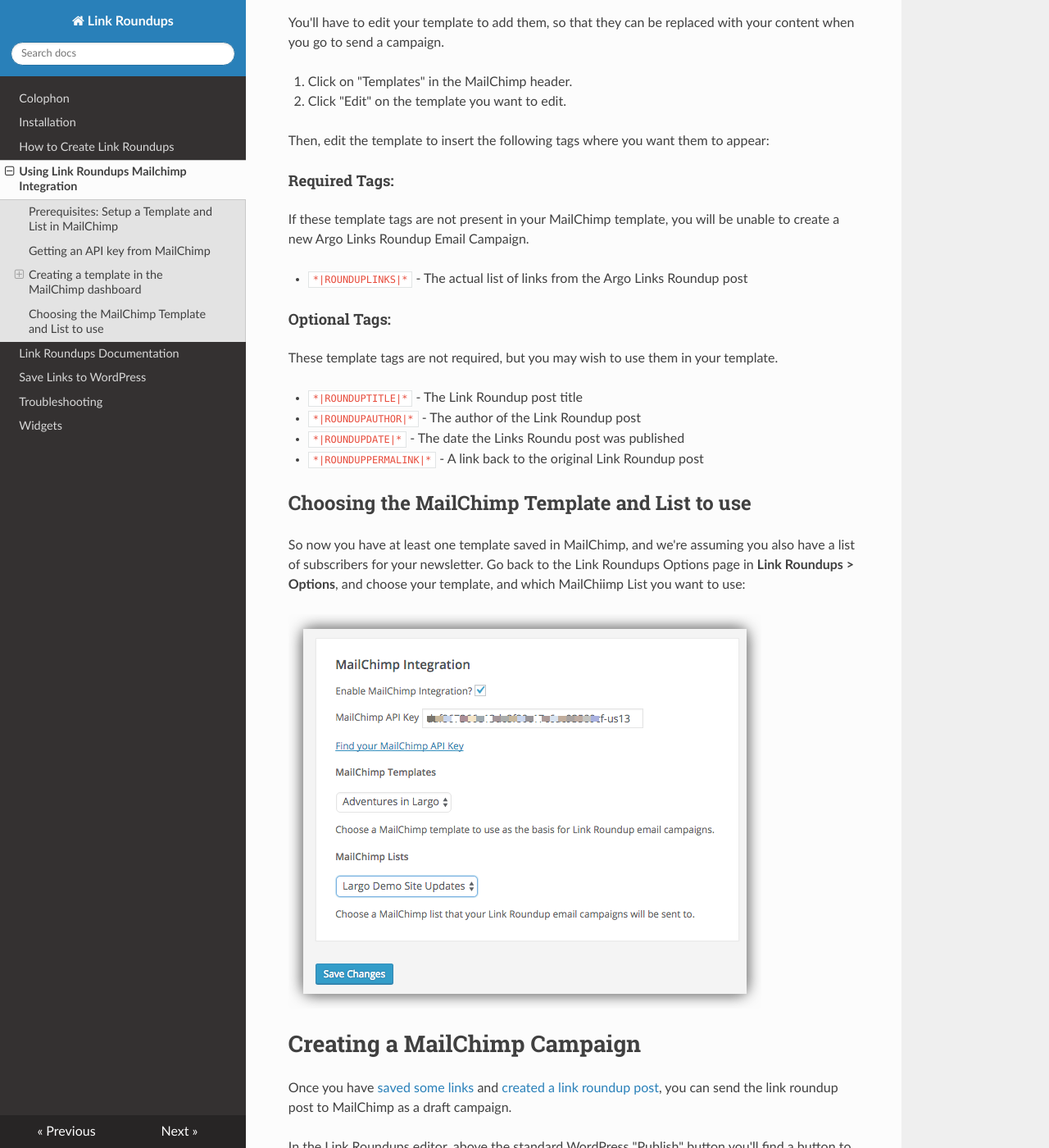
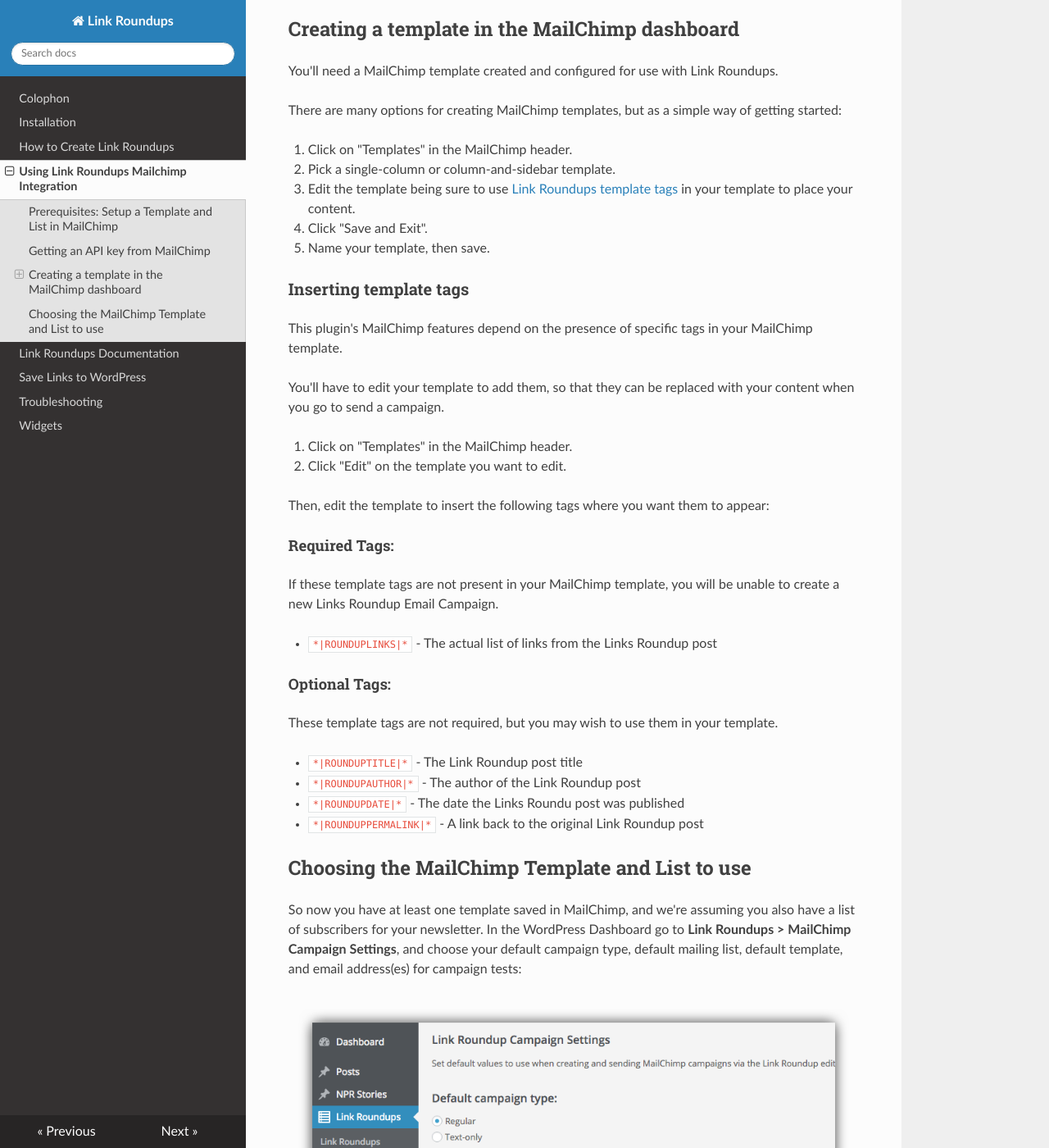
Before and after one commit to INN/link-roundups, an MkDocs documentation site: the page built from docs/mailchimp.md, in a window 1280 px wide and 1400 px high, scrolled down 1475 px. Shown: the whole window at 82% size. Built offline with MkDocs 1.6.1, drawn with Linux system fonts in a browser that asks for light colours; nearby versions of some CDN libraries; some of the changed text lies outside the part shown.

Commit message:
replace images for new plugin settings and delete references to argo

```diff
--- a/docs/mailchimp.md
+++ b/docs/mailchimp.md
@@ -14,13 +14,13 @@ In order to use the MailChimp features of Link Roundups, you'll need to sign up
 2. Click on your account in the upper-right corner. In the drop-down menu, click "Account".
 3. Click on "Extras", then "API keys".
 4. Click "Create A Key". A new key will appear in the list.
-5. Click the "Label" field of your new API key. Name it after the site you're using Argo Links on. For example: "example.com argo links"
+5. Click the "Label" field of your new API key. Name it after the site you're using Link Roundups on. For example: "example.com links"
 6. Copy the API key. This will be a long string of characters from 0-9 and a-f.
-7. On your website, go to **Dashboard > Link Roundups > Options**.
-8. Paste the MailChimp API Key into the appropriate field, then check "Enable MailChimp API Integration".
+7. On your WordPress site, go to **Dashboard > Settings > MailChimp Setting**.
+8. Paste the MailChimp API Key into the appropriate field.
 9. Press "Save Changes".
 
-![Link Roundups MailChimp API settings](./img/link-roundups-mailchimp-integration.png)
+![Link Roundups MailChimp API settings](./img/link-roundups-mailchimp-settings.png)
 
 ## Creating a template in the MailChimp dashboard
 
@@ -47,9 +47,9 @@ Then, edit the template to insert the following tags where you want them to appe
 
 #### Required Tags:
 
-If these template tags are not present in your MailChimp template, you will be unable to create a new Argo Links Roundup Email Campaign.
+If these template tags are not present in your MailChimp template, you will be unable to create a new Links Roundup Email Campaign.
 
-- `*|ROUNDUPLINKS|*` - The actual list of links from the Argo Links Roundup post
+- `*|ROUNDUPLINKS|*` - The actual list of links from the Links Roundup post
 
 #### Optional Tags:
 
@@ -62,9 +62,9 @@ These template tags are not required, but you may wish to use them in your templ
 
 ## Choosing the MailChimp Template and List to use
 
-So now you have at least one template saved in MailChimp, and we're assuming you also have a list of subscribers for your newsletter. Go back to the Link Roundups Options page in **Link Roundups > Options**, and choose your template, and which MailChiimp List you want to use:
+So now you have at least one template saved in MailChimp, and we're assuming you also have a list of subscribers for your newsletter. In the WordPress Dashboard go to **Link Roundups > MailChimp Campaign Settings**, and choose your default campaign type, default mailing list, default template, and email address(es) for campaign tests:
 
-![Link Roundups MailChimp API settings](./img/link-roundups-options-mailchimp-2.png)
+![Link Roundups MailChimp Campaign settings](./img/link-roundup-campaign-settings.png)
 
 # Creating a MailChimp Campaign
 
```
Also changed, not shown: docs/img/link-roundup-campaign-settings.png (added), docs/img/link-roundups-mailchimp-integration.png (deleted), docs/img/link-roundups-mailchimp-settings.png (added), docs/img/link-roundups-options-mailchimp-2.png (deleted).
